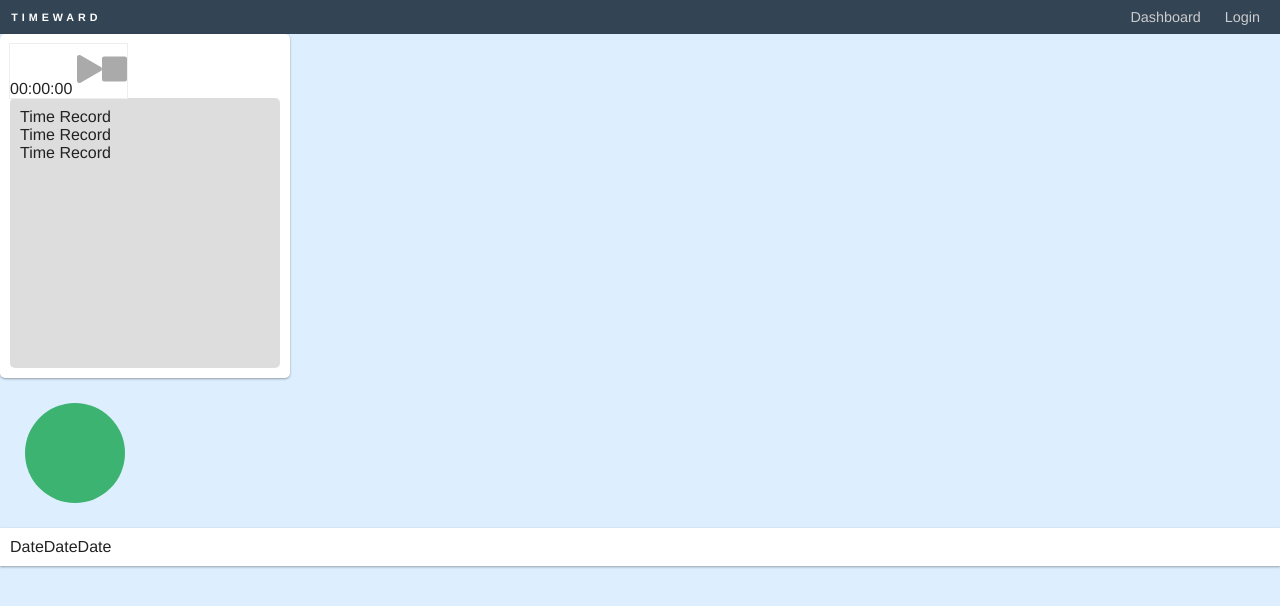
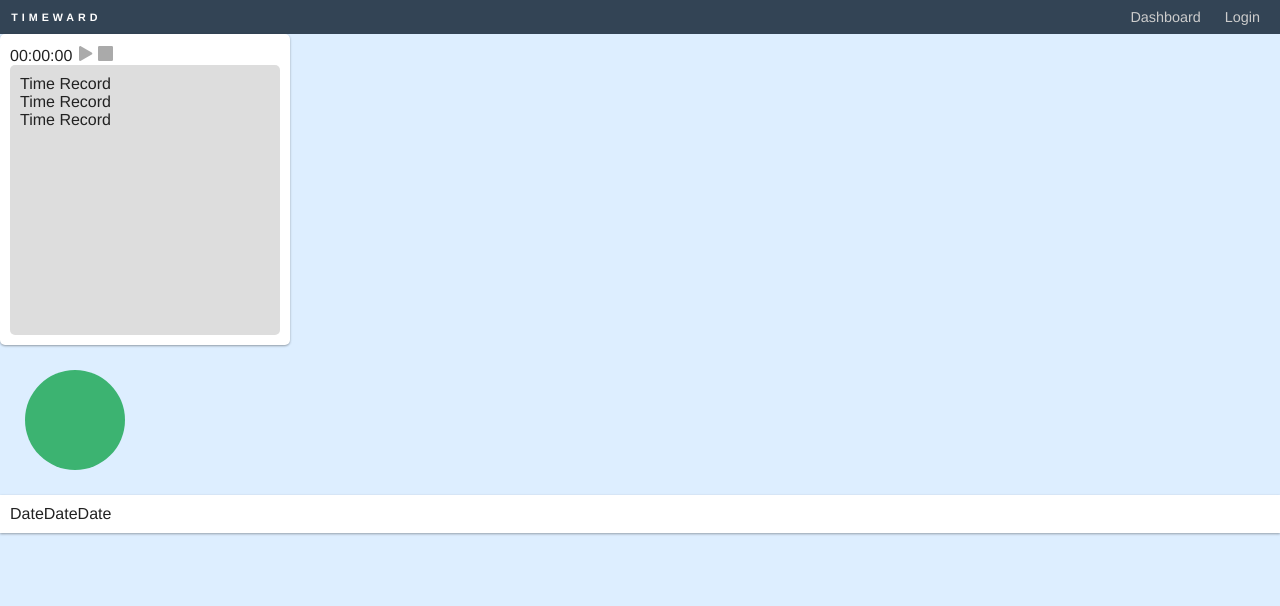
Before and after one commit to rpivo/timeward-react, a React app: page / in a window 1280 px wide. Shown: the top 606 px of the page. Built offline with nearby package versions, Linux system fonts and the light colour scheme; the HTML template or start-up script is replaced by a standard one.

Commit message:
update timer and button styles

```diff
--- a/src/components/Button.tsx
+++ b/src/components/Button.tsx
@@ -10,12 +10,12 @@ type ButtonProps = {
 export const Button = (props: ButtonProps): JSX.Element => {
 
   const Start = (): JSX.Element =>
-    <svg width="44.398" height="50" viewBox="0 0 44.398 50">
+    <svg width="15" height="15" viewBox="0 0 50 50">
       <path d={buttonPaths.start} transform="translate(54.392 -7.309) rotate(90)" fill="#aaa" />
     </svg>;
 
   const Pause = (): JSX.Element =>
-    <svg width="41.949" height="50" viewBox="0 0 41.949 50">
+    <svg width="15" height="15" viewBox="0 0 50 50">
       <g transform="translate(33 404)">
         <path d={buttonPaths.pause} transform="translate(-5.034 -404)" fill="#aaa"/>
         <path d={buttonPaths.pause} transform="translate(-33 -404)" fill="#aaa"/>
@@ -23,7 +23,7 @@ export const Button = (props: ButtonProps): JSX.Element => {
     </svg>;
 
   const Stop = (): JSX.Element =>
-    <svg width="50" height="50" viewBox="0 0 50 50">
+    <svg width="15" height="15" viewBox="0 0 50 50">
       <path d={buttonPaths.stop} fill="#aaa"/>
     </svg>;
 
@@ -39,6 +39,8 @@ export const Button = (props: ButtonProps): JSX.Element => {
   };
 
   return (
-    <StyledButton onClick={ props.handleClick }>{ renderSwitch(props.kind) }</StyledButton>
+    <StyledButton kind={ props.kind } onClick={ props.handleClick }>
+      { renderSwitch(props.kind) }
+    </StyledButton>
   );
 };
--- a/src/styles/components/Button.styled.tsx
+++ b/src/styles/components/Button.styled.tsx
@@ -1,9 +1,16 @@
 import styled from 'styled-components';
 
-const StyledButton = styled.div`
+type StyledButtonProps = { kind: string };
+
+const StyledButton = styled.div<StyledButtonProps>`
   display: inline-block;
   cursor: pointer;
-  width: 25px;
+  margin-top: 2px;
+  margin-right: ${(props): string => props.kind === 'pause' ? `3px` : `2px`};
+  margin-bottom: 2px;
+  margin-left: 2px;
+  height: 15px;
+  width: ${(props): string => props.kind === 'pause' ? `14px` : `15px`};
 `;
 
 export default StyledButton;
--- a/src/styles/components/Timer.styled.tsx
+++ b/src/styles/components/Timer.styled.tsx
@@ -2,7 +2,6 @@ import styled from 'styled-components';
 
 const StyledTimer = styled.div`
   display: inline-block;
-  outline: 1px solid #EEE;
 `;
 
 export default StyledTimer;
```
Also changed, not shown: 1 other file (tests, documents, lock files or other folders).
